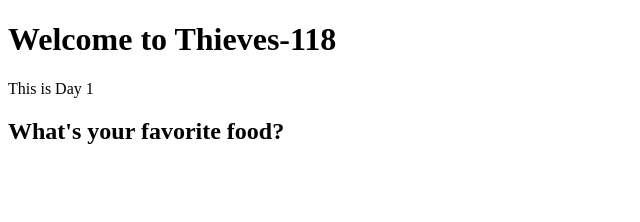
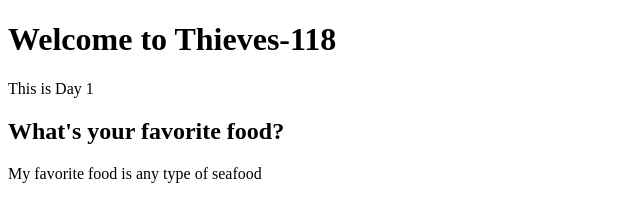
Before and after one commit to byaskew3/Thieves-118-demo, a plain HTML site: page index.html in a window 1280 px wide. Shown: the whole page, without its empty margins (0-640 px from the left). Drawn offline with Linux system fonts and the light colour scheme.

Commit message:
answered fav food question

```diff
--- a/index.html
+++ b/index.html
@@ -10,5 +10,6 @@
     <h1>Welcome to Thieves-118</h1>
     <p>This is Day 1</p>
     <h2> What's your favorite food?</h2>
+    <p>My favorite food is any type of seafood</p>
 </body>
 </html>
```
